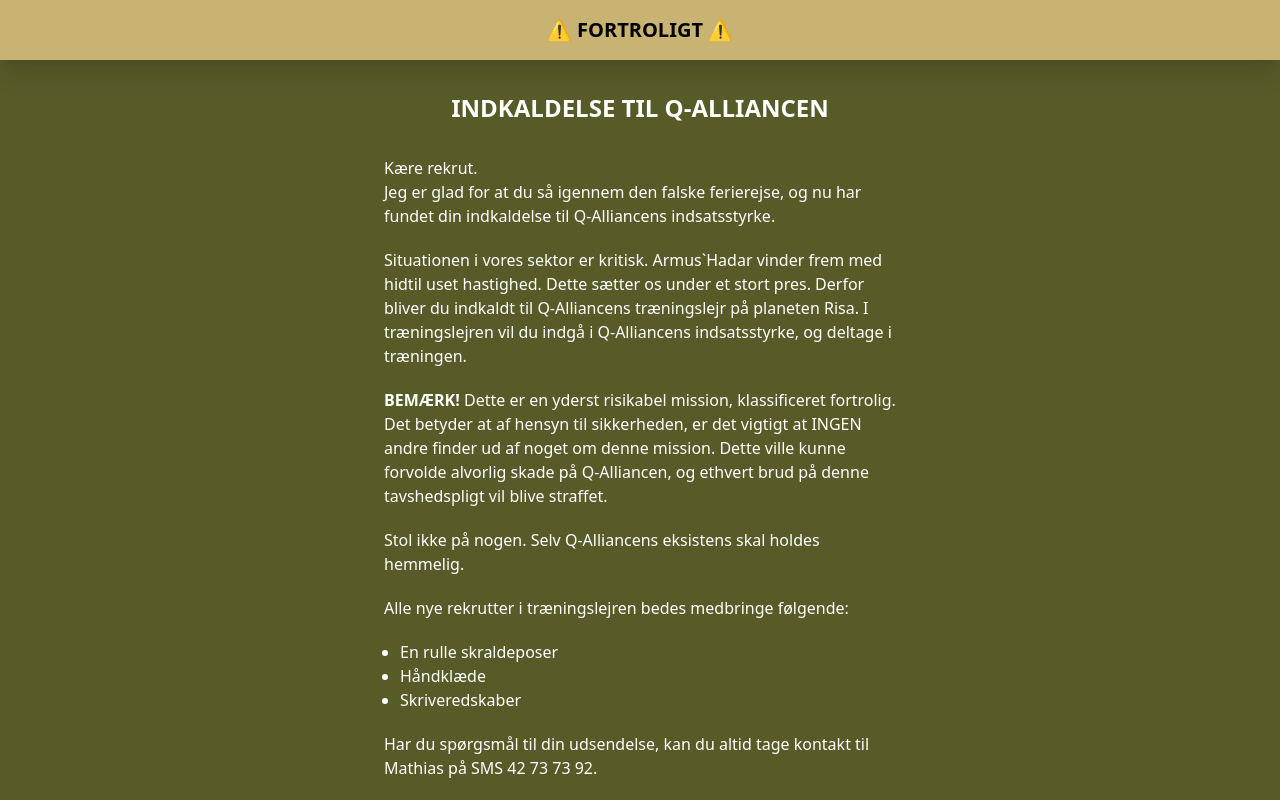
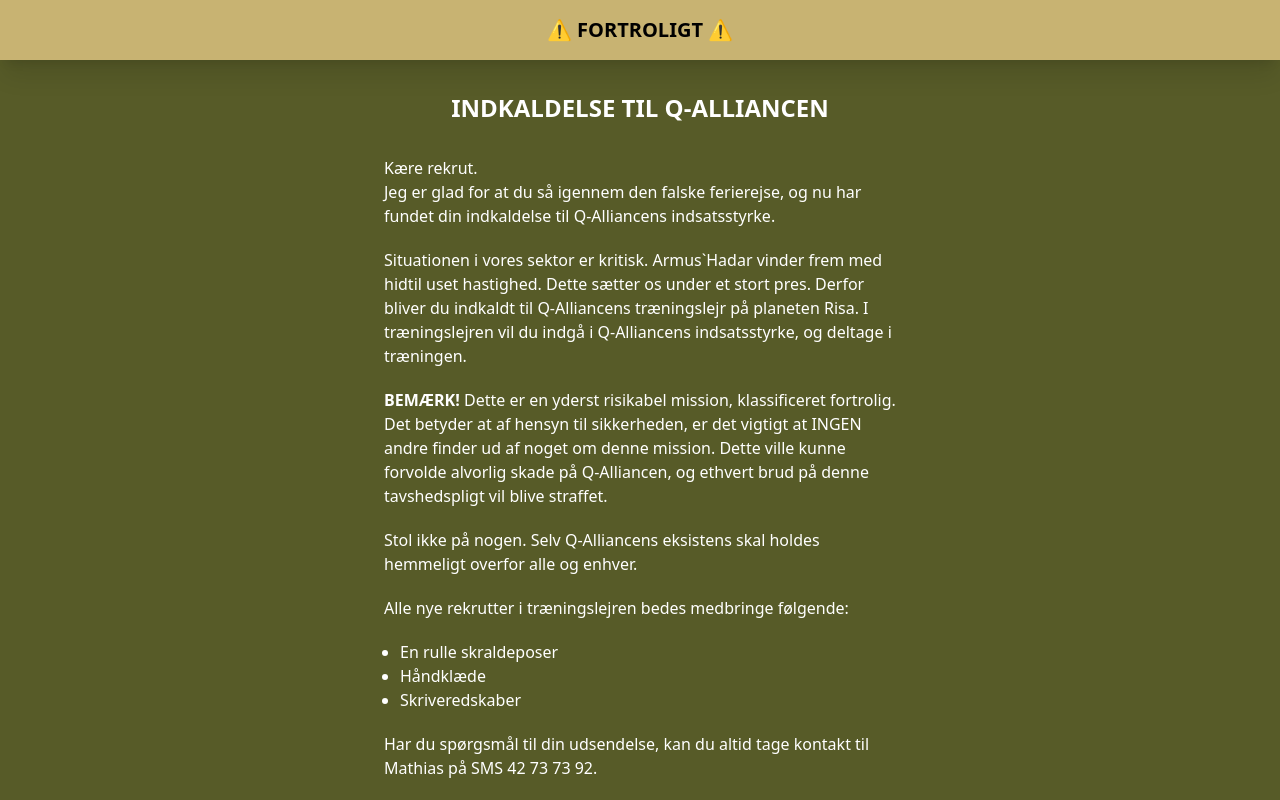
Before and after one commit to math227v/risa-rejser.dk, a SvelteKit app: page / in a window 1280 px wide. Shown: the top 800 px of the page. Built offline with nearby package versions, Linux system fonts and the light colour scheme.

Commit message:
Overfor alle og enhver.

```diff
--- a/src/routes/+page.svelte
+++ b/src/routes/+page.svelte
@@ -17,7 +17,7 @@
                 fortrolig. Det betyder at af hensyn til sikkerheden, er det vigtigt at INGEN andre finder ud af noget om
                 denne mission. Dette ville kunne forvolde alvorlig skade på Q-Alliancen, og ethvert brud på denne
                 tavshedspligt vil blive straffet. </p>
-            <p>Stol ikke på nogen. Selv Q-Alliancens eksistens skal holdes hemmelig.</p>
+            <p>Stol ikke på nogen. Selv Q-Alliancens eksistens skal holdes hemmeligt overfor alle og enhver.</p>
 
             <p class="my-5">Alle nye rekrutter i træningslejren bedes medbringe følgende:</p>
             <ul class="list-disc ml-4">
```
